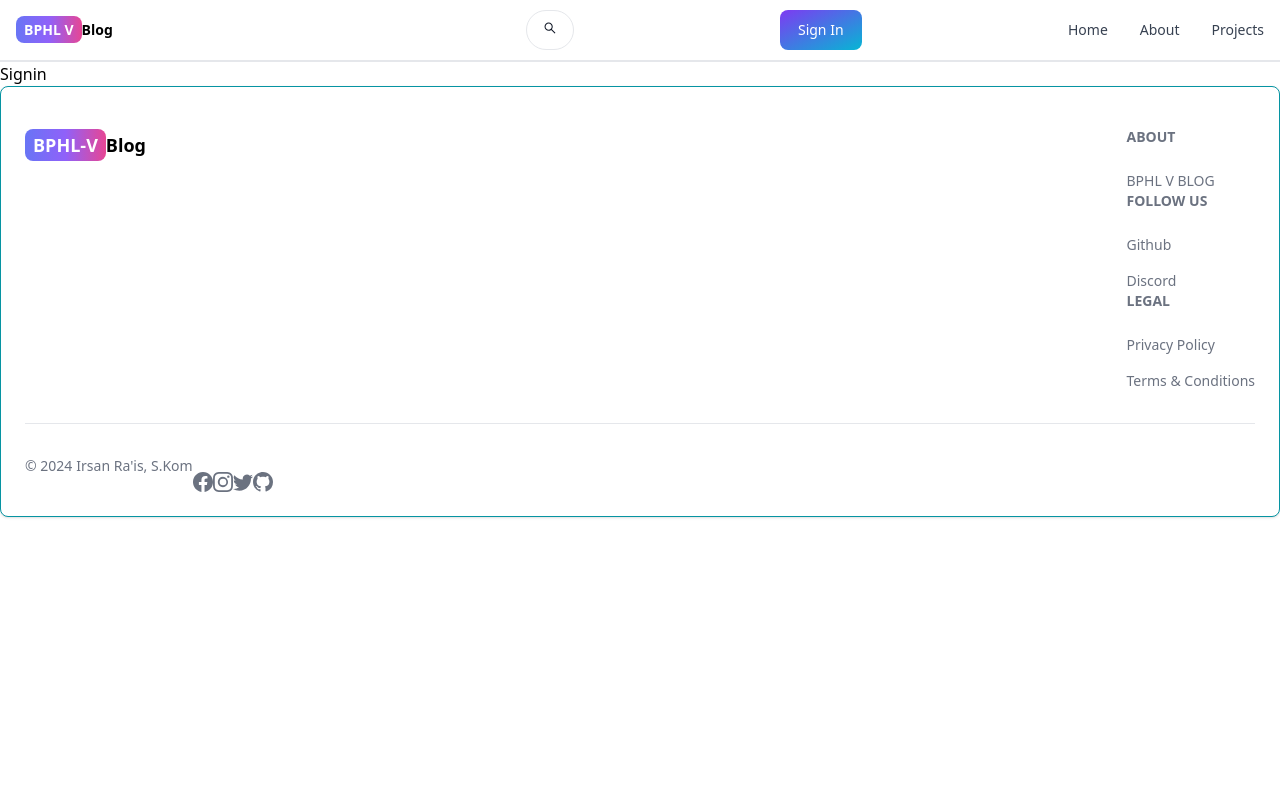
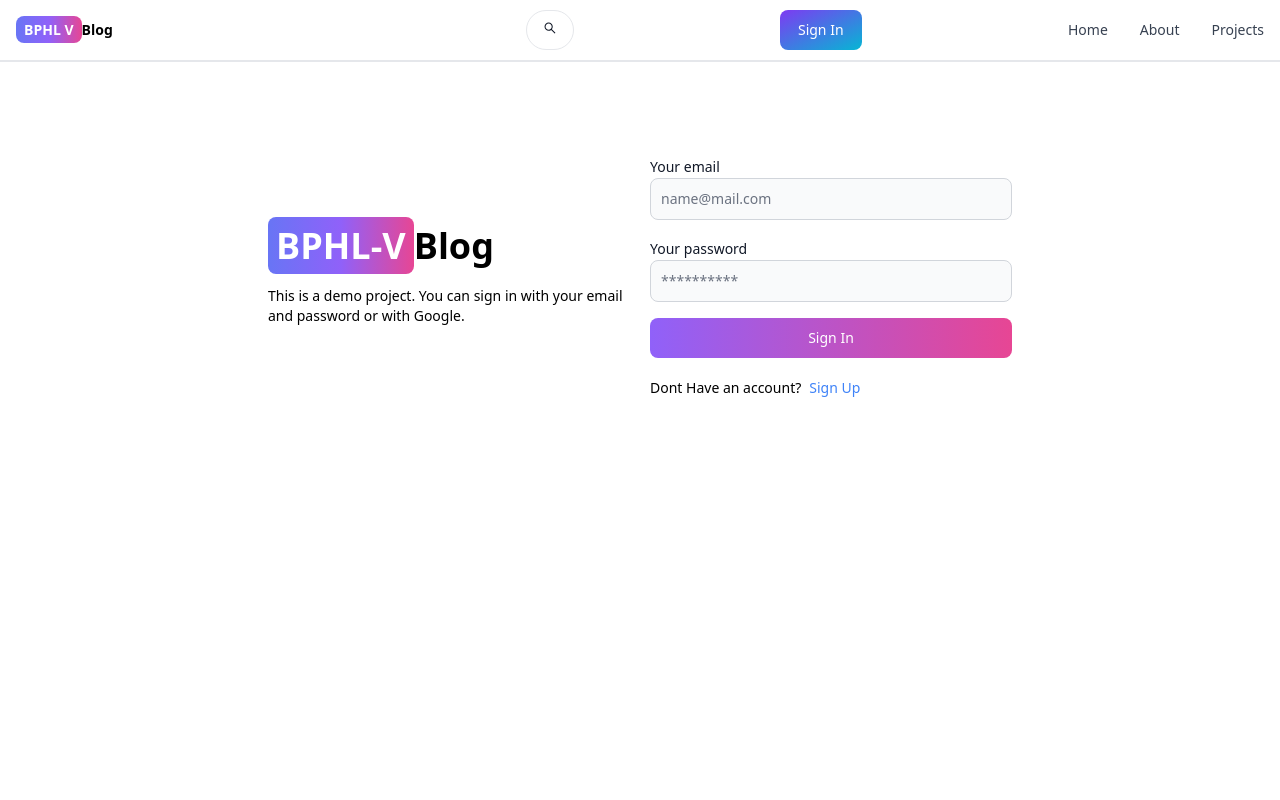
Before and after one commit to irsanrais/BLOG-BPHLV, a React (Vite) app in the folder client/: page /Sign-In in a window 1280 px wide. Shown: the top 800 px of the page. Built offline with nearby package versions, Linux system fonts and the light colour scheme.

Commit message:
complete sign in function

```diff
--- a/client/src/pages/Signin.jsx
+++ b/client/src/pages/Signin.jsx
@@ -1,5 +1,107 @@
-import React from "react";
+import { Alert, Button, Label, Spinner, TextInput } from 'flowbite-react';
+import { useState } from 'react';
+import { Link, useNavigate } from 'react-router-dom';
 
-export default function Signin() {
-  return <div>Signin</div>;
+export default function SignIn() {
+  const [formData, setFormData] = useState({});
+  const [errorMessage, setErrorMessage] = useState(null);
+  const [loading, setLoading] = useState(false);
+  const navigate = useNavigate();
+  const handleChange = (e) => {
+    setFormData({ ...formData, [e.target.id]: e.target.value.trim() });
+  };
+  const handleSubmit = async (e) => {
+    e.preventDefault();
+    if (!formData.email || !formData.password) {
+      return setErrorMessage('Please fill out all fields.');
+    }
+    try {
+      setLoading(true);
+      setErrorMessage(null);
+      const res = await fetch('/api/auth/signin', {
+        method: 'POST',
+        headers: { 'Content-Type': 'application/json' },
+        body: JSON.stringify(formData),
+      });
+      const data = await res.json();
+      if (data.success === false) {
+        return setErrorMessage(data.message);
+      }
+      setLoading(false);
+      if (res.ok) {
+        navigate('/');
+      }
+    } catch (error) {
+      setErrorMessage(error.message);
+      setLoading(false);
+    }
+  };
+  return (
+    <div className='min-h-screen mt-20'>
+      <div className='flex p-3 max-w-3xl mx-auto flex-col md:flex-row md:items-center gap-5'>
+        {/* left */}
+        <div className='flex-1'>
+          <Link to='/' className='font-bold dark:text-white text-4xl'>
+            <span className='px-2 py-1 bg-gradient-to-r from-indigo-500 via-purple-500 to-pink-500 rounded-lg text-white'>
+              BPHL-V
+            </span>
+            Blog
+          </Link>
+          <p className='text-sm mt-5'>
+            This is a demo project. You can sign in with your email and password
+            or with Google.
+          </p>
+        </div>
+        {/* right */}
+
+        <div className='flex-1'>
+          <form className='flex flex-col gap-4' onSubmit={handleSubmit}>
+            <div>
+              <Label value='Your email' />
+              <TextInput
+                type='email'
+                placeholder='name@mail.com'
+                id='email'
+                onChange={handleChange}
+              />
+            </div>
+            <div>
+              <Label value='Your password' />
+              <TextInput
+                type='password'
+                placeholder='**********'
+                id='password'
+                onChange={handleChange}
+              />
+            </div>
+            <Button
+              gradientDuoTone='purpleToPink'
+              type='submit'
+              disabled={loading}
+            >
+              {loading ? (
+                <>
+                  <Spinner size='sm' />
+                  <span className='pl-3'>Loading...</span>
+                </>
+              ) : (
+                'Sign In'
+              )}
+            </Button>
+          </form>
+          <div className='flex gap-2 text-sm mt-5'>
+            <span>Dont Have an account?</span>
+            <Link to='/sign-up' className='text-blue-500'>
+              Sign Up
+            </Link>
+          </div>
+          {errorMessage && (
+            <Alert className='mt-5' color='failure'>
+              {errorMessage}
+            </Alert>
+          )}
+        </div>
+      </div>
+    </div>
+  );
 }
```
